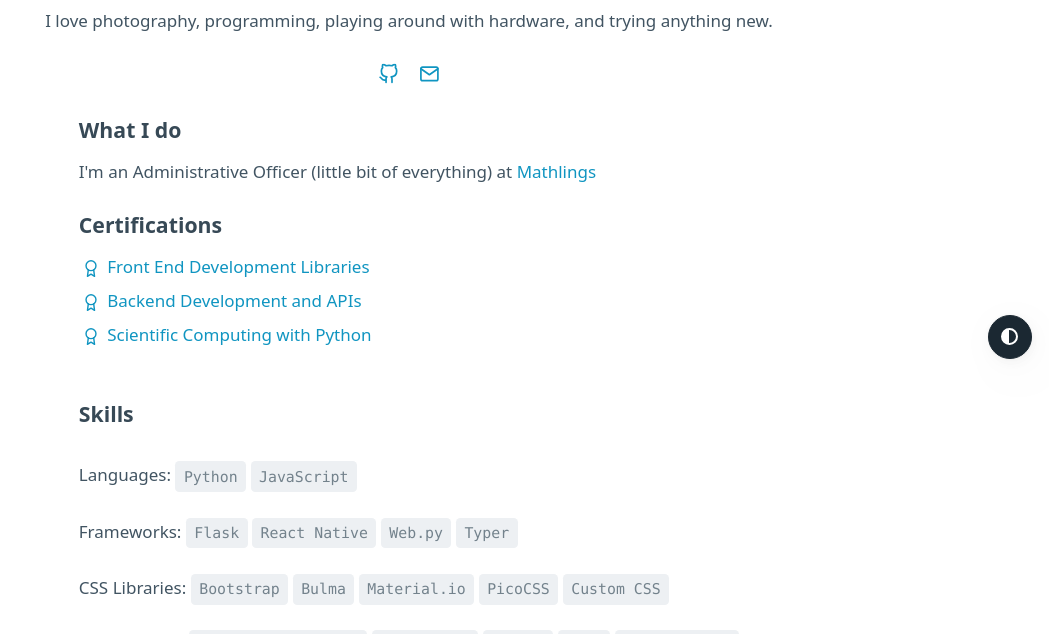
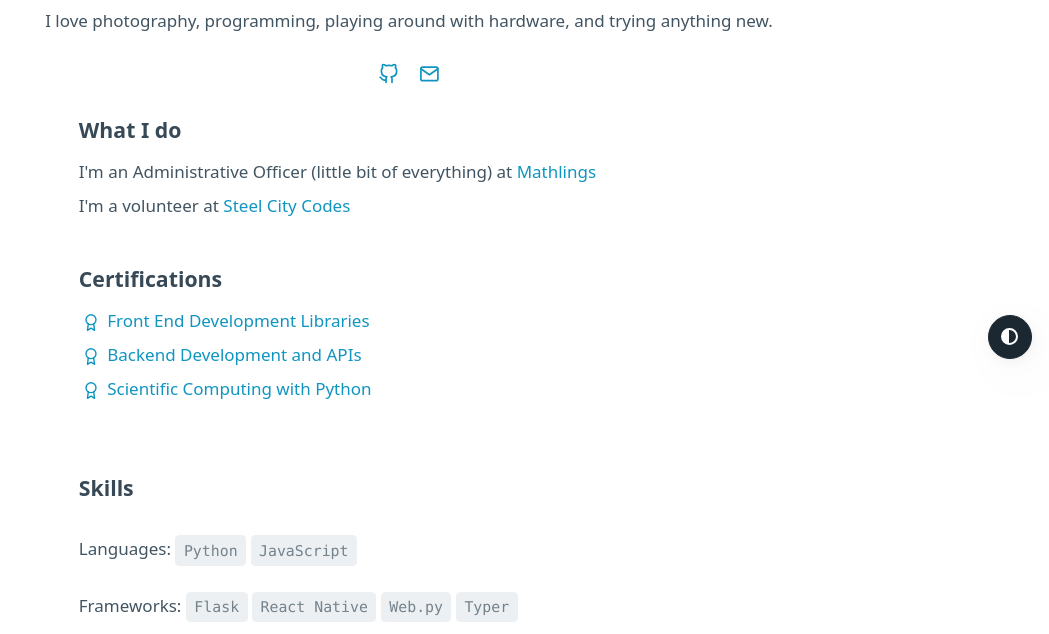
Before and after one commit to shuchirj/Transparency, a Flask app: page / in a window 1280 px wide. Shown: the part 424-1058 px from the top of the page, without its empty margins (231-1280 px from the left). Run offline with Flask 2, Linux system fonts and the light colour scheme.

Commit message:
one more thing

```diff
--- a/static/extras.css
+++ b/static/extras.css
@@ -68,5 +68,5 @@ article a {
 }
 
 .category {
-    margin-bottom: 25px;
+    margin-bottom: 45px;
 }
--- a/templates/index.html
+++ b/templates/index.html
@@ -32,6 +32,7 @@
                   <div class="category">
                     <h4>What I do</h4>
                     <p>I'm an Administrative Officer (little bit of everything) at <a href="//mathlings.org">Mathlings</a></p>
+                    <p>I'm a volunteer at <a href="//steelcitycodes.org">Steel City Codes</a></p>
                   </div>
 
                   <div class="category">
```
